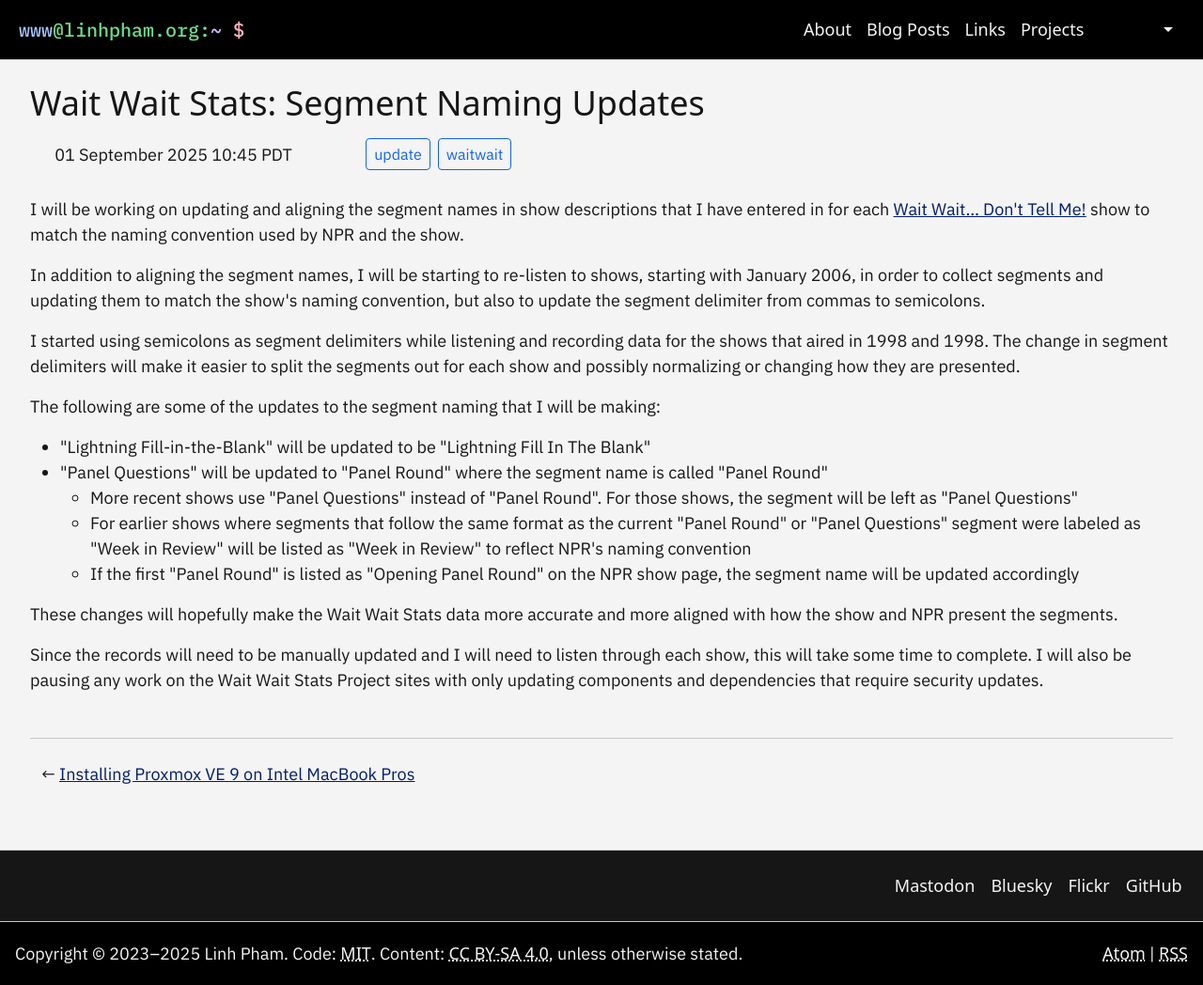
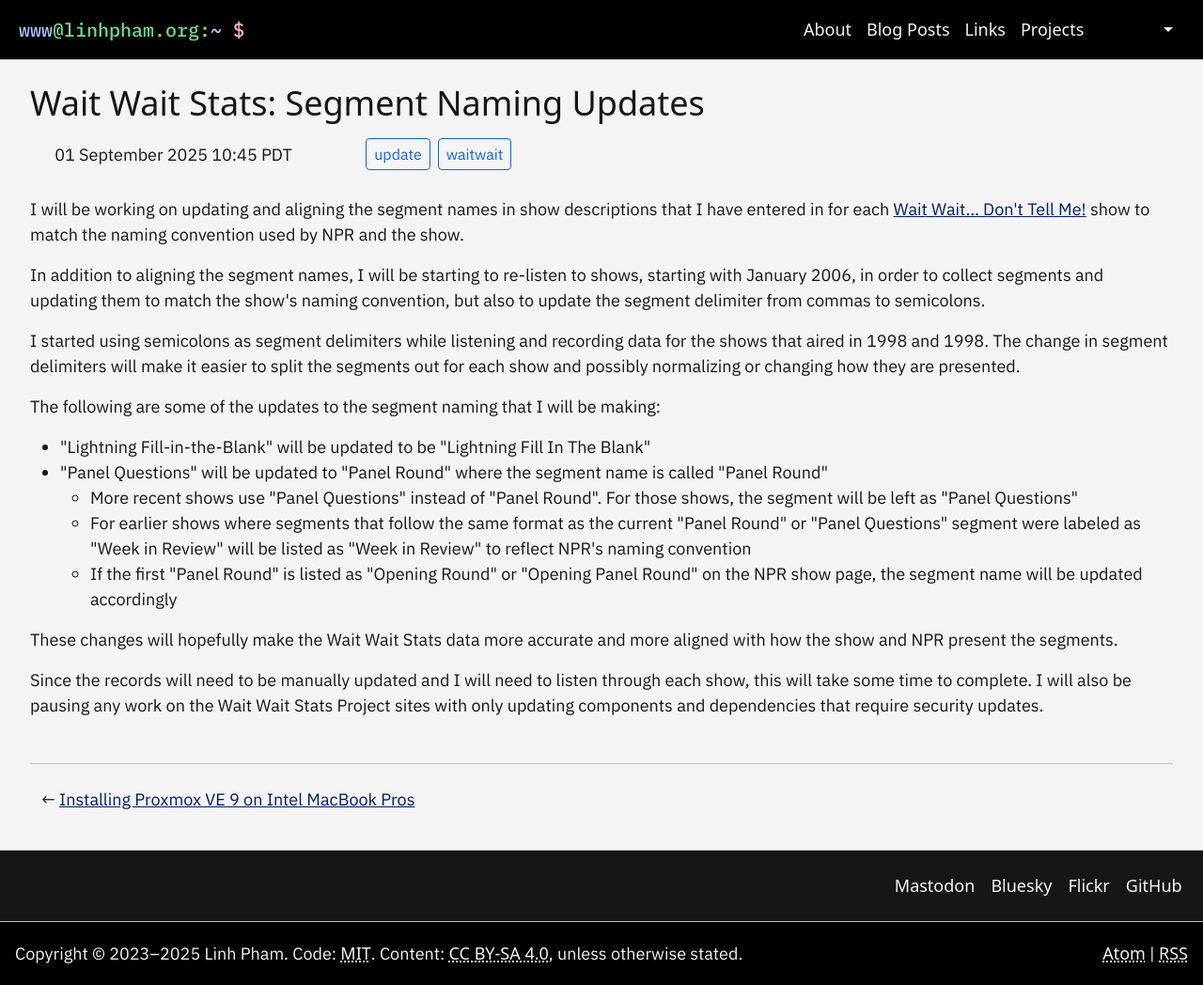
Before and after one commit to questionlp/linhpham.org_jekyll, a Jekyll site: the page built from _posts/2025-09-01-wait-wait-stats-segment-naming-updates.md, in a window 1280 px wide and 1048 px high. Shown: the whole window at 94% size. Built offline with Jekyll 4.4.1, drawn with Linux system fonts in a browser that asks for light colours; some web fonts are replaced.

Commit message:
Update latest post

```diff
--- a/_posts/2025-09-01-wait-wait-stats-segment-naming-updates.md
+++ b/_posts/2025-09-01-wait-wait-stats-segment-naming-updates.md
@@ -17,7 +17,7 @@
 * "Panel Questions" will be updated to "Panel Round" where the segment name is called "Panel Round"
   * More recent shows use "Panel Questions" instead of "Panel Round". For those shows, the segment will be left as "Panel Questions"
   * For earlier shows where segments that follow the same format as the current "Panel Round" or "Panel Questions" segment were labeled as "Week in Review" will be listed as "Week in Review" to reflect NPR's naming convention
-  * If the first "Panel Round" is listed as "Opening Panel Round" on the NPR show page, the segment name will be updated accordingly
+  * If the first "Panel Round" is listed as "Opening Round" or "Opening Panel Round" on the NPR show page, the segment name will be updated accordingly
 
 These changes will hopefully make the Wait Wait Stats data more accurate and more aligned with how the show and NPR present the segments.
 
```
